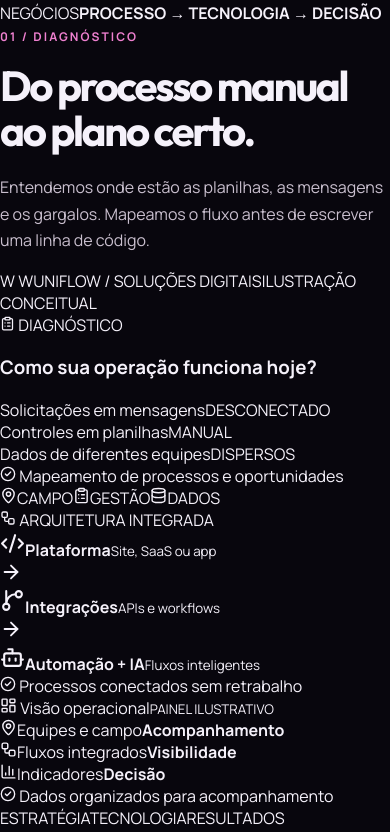
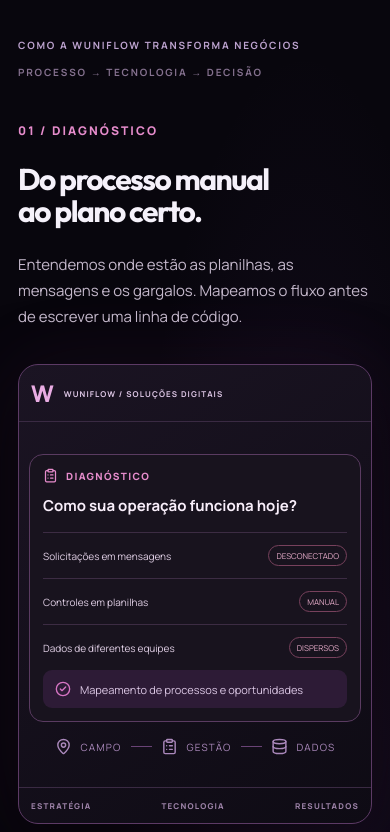
Before and after one commit to wuniflow-creator/wuniflow-landing, a React (Vite) app: page / in a window 390 px wide. Shown: the part 1227-2059 px from the top of the page. Built offline with nearby package versions, Linux system fonts and the light colour scheme.

Commit message:
style: illustrate diagnosis integrations and dashboards using WuniFlow palette

```diff
--- a/src/scroll-story.css
+++ b/src/scroll-story.css
@@ -1,25 +1,65 @@
-/* Site de 10K — seção isolada para não alterar o hero, rotas ou formulários existentes */
-.wfStory{position:relative;min-height:480px;background:#08060d;color:#f5f1fa;isolation:isolate}
-.wfStoryAnimated{height:230vh}
-.wfStorySticky{position:relative;min-height:480px;overflow:hidden;display:flex;align-items:center}
-.wfStoryAnimated .wfStorySticky{position:sticky;top:0;height:100svh;min-height:520px}
-.wfStoryMedia,.wfStoryShade{position:absolute;inset:0}
-.wfStoryMedia{overflow:hidden;z-index:-1;background:radial-gradient(circle at 70% 50%,#382043,#08060d 68%)}
-.wfStoryPoster,.wfStoryVideo{position:absolute;width:100%;height:100%;object-fit:cover;object-position:center;opacity:.28;filter:saturate(.62)}
-.wfStoryPoster{transform:scale(1.04)}
-.wfStoryVideo{z-index:1;opacity:0;transition:opacity .45s ease}
-.wfStoryVideo.isReady{opacity:.42}
-.wfStoryShade{z-index:2;background:linear-gradient(90deg,#08060df5 0%,#08060dbb 49%,#08060d55 100%),linear-gradient(0deg,#08060d 0%,transparent 28%,transparent 76%,#08060d 100%)}
-.wfStoryInner{width:min(100% - 56px,1184px);margin:auto;position:relative;padding:90px 0 80px}
-.wfStoryKicker{font-size:11px;letter-spacing:.19em;font-weight:700;color:#c8a4f0;margin:0 0 70px}
-.wfStoryCopy{max-width:720px;min-height:250px}
-.wfStoryIndex{font-size:12px;letter-spacing:.17em;color:#ef80d0;font-weight:700}
-.wfStoryCopy h2{font:700 clamp(42px,6vw,84px)/1.06 WuniOutfit,Manrope,sans-serif;letter-spacing:-.055em;margin:18px 0 21px;text-wrap:balance;animation:wfStoryEnter .4s ease-out both}
-.wfStoryCopy p{color:#c9bfce;max-width:580px;font-size:clamp(16px,1.7vw,20px);line-height:1.65;animation:wfStoryEnter .4s ease-out both}
-.wfStoryLink{display:inline-flex;align-items:center;gap:18px;color:white;border-bottom:1px solid #c63fa6;margin-top:20px;padding-bottom:9px;font-size:14px;font-weight:700}
-.wfStoryLink:focus-visible{outline:3px solid #ef80d0;outline-offset:5px}
-.wfStoryProgress{height:2px;max-width:420px;background:#f5f1fa35;margin-top:70px;overflow:hidden}
-.wfStoryProgress span{display:block;height:100%;width:100%;background:#c63fa6;transform-origin:left center}
-@keyframes wfStoryEnter{from{opacity:.5;transform:translateY(12px)}to{opacity:1;transform:translateY(0)}}
-@media(max-width:767px){.wfStory,.wfStoryAnimated{height:auto;min-height:460px}.wfStorySticky,.wfStoryAnimated .wfStorySticky{position:relative;height:auto;min-height:460px}.wfStoryInner{width:min(100% - 40px,1184px);padding:66px 0}.wfStoryKicker{line-height:1.6;margin-bottom:45px}.wfStoryCopy{min-height:0}.wfStoryProgress{margin-top:45px}.wfStoryShade{background:linear-gradient(90deg,#08060de8,#08060d99),linear-gradient(0deg,#08060d,transparent)}}
-@media(prefers-reduced-motion:reduce){.wfStory,.wfStoryAnimated{height:auto;min-height:460px}.wfStoryAnimated .wfStorySticky{position:relative;height:auto;min-height:460px}.wfStoryCopy h2,.wfStoryCopy p{animation:none}.wfStoryVideo{display:none}}
+/* WuniFlow Site de 10K: experiência editorial sobre serviços reais; isolada do resto do site. */
+.wfStory{background:#08060d;color:#f5f1fa;position:relative;isolation:isolate;overflow:clip}
+.wfStoryAnimated{height:300vh;overflow:visible}
+.wfStorySticky{position:relative;padding:82px 0;background:radial-gradient(ellipse at 78% 42%,rgba(117,66,166,.16),transparent 48%),#08060d}
+.wfStoryAnimated .wfStorySticky{position:sticky;top:0;height:100svh;min-height:650px;display:flex;align-items:center;padding:30px 0}
+.wfStoryContainer{width:min(100% - 56px,1240px);margin:0 auto}
+.wfStoryHeading{display:flex;justify-content:space-between;gap:12px;align-items:center;color:#bda3cf;font-size:10px;letter-spacing:.18em;font-weight:700;margin-bottom:44px}
+.wfStoryHeading strong{font-size:10px;color:#85718f}
+.wfStoryGrid{display:grid;grid-template-columns:.92fr 1.08fr;gap:clamp(35px,5vw,80px);align-items:center}
+.wfStoryCopy{max-width:550px}
+.wfStoryIndex{color:#e68ccc;font-weight:800;font-size:12px;letter-spacing:.17em}
+.wfStoryCopy h2{font:700 clamp(39px,4.7vw,67px)/1.06 WuniOutfit,Manrope,sans-serif;letter-spacing:-.05em;margin:24px 0;text-wrap:balance;animation:wfStoryFade .32s ease both}
+.wfStoryCopy p{color:#c4b8cb;font:400 clamp(15px,1.4vw,18px)/1.72 WuniManrope,Manrope,sans-serif;animation:wfStoryFade .32s ease both}
+.wfStoryLink{display:inline-flex;align-items:center;gap:13px;border-bottom:1px solid #d24bab;padding-bottom:10px;margin-top:26px;font-size:14px;font-weight:700;color:#fff}
+.wfStoryLink:focus-visible{outline:3px solid #e68ccc;outline-offset:5px}
+.wfStorySteps{display:flex;gap:24px;margin-top:44px}
+.wfStorySteps span{color:#695a70;font:700 12px WuniManrope,Manrope,sans-serif;border-top:2px solid #46324c;width:62px;padding-top:12px;transition:color .25s,border-color .25s}
+.wfStorySteps span.isActive{color:#f3b2de;border-color:#db56ad}
+.wfStoryProgress{height:2px;background:#533658;max-width:100%;margin-top:48px}
+.wfStoryProgress span{display:block;width:100%;height:100%;background:linear-gradient(90deg,#7542a6,#df5ab1);transform-origin:left}
+.wfProcessDisplay{min-width:0;background:linear-gradient(145deg,#1b1423,#0e0b14);border:1px solid #5c3a65;border-radius:20px;box-shadow:0 28px 80px #0008,0 0 80px #8f39861c;overflow:hidden}
+.wfProcessTop{display:flex;justify-content:space-between;align-items:center;gap:10px;padding:16px 20px;border-bottom:1px solid #3a2a43}
+.wfProcessBrand{display:flex;align-items:center;gap:10px;font-weight:900;color:#e9ace3;font-size:23px}
+.wfProcessBrand span{font-weight:700;font-size:10px;letter-spacing:.14em;color:#dfc8e7}
+.wfProcessDemo{font-size:9px;letter-spacing:.1em;color:#b7a2bc}
+.wfProcessViewport{height:370px;position:relative;overflow:hidden}
+.wfProcessLayers{position:absolute;inset:0}
+.wfProcessLayer{position:absolute;inset:0;padding:28px;display:flex;align-items:center;justify-content:center;flex-direction:column;gap:16px;opacity:0;transform:translateY(20px) scale(.97);pointer-events:none;transition:opacity .4s,transform .4s}
+.wfProcessLayer.isActive{opacity:1;transform:none}
+.wfProcessPanel{width:100%;max-width:460px;border:1px solid #5a3b61;background:#18131e;border-radius:14px;padding:22px}
+.wfProcessTag,.wfProcessSystemLabel{display:flex;gap:8px;align-items:center;color:#e68ccc;font-size:10px;letter-spacing:.13em;font-weight:800}
+.wfProcessPanel h3{font-size:18px;margin:12px 0 16px;color:#f9effb}
+.wfProcessField{display:flex;align-items:center;justify-content:space-between;gap:10px;border-top:1px solid #3c2c43;padding:12px 0;font-size:12px;color:#e2d1e7}
+.wfProcessPill{font-size:9px;color:#e5abc8;border:1px solid #77415c;border-radius:15px;padding:4px 7px;white-space:nowrap}
+.wfProcessInsight{display:flex;align-items:center;gap:9px;color:#dbc7e4;font-size:11px;background:#4e2a5b66;border-radius:9px;padding:11px 12px;width:100%}
+.wfProcessInsight svg{color:#d775c4;flex-shrink:0}
+.wfProcessSideNote{display:flex;align-items:center;gap:9px;color:#ab89bc;font-size:10px;letter-spacing:.12em}
+.wfProcessSideNote i{display:block;width:21px;height:1px;background:#694376}
+.wfProcessFlow{width:100%;display:flex;align-items:center;justify-content:center;gap:8px}
+.wfProcessNode{min-width:0;flex:1;min-height:140px;display:flex;flex-direction:column;align-items:center;justify-content:center;gap:9px;border:1px solid #654275;border-radius:13px;background:linear-gradient(135deg,#36213f,#17101c);text-align:center;padding:10px}
+.wfProcessNode svg{color:#db86cc}
+.wfProcessNode b{font-size:12px;line-height:1.2}
+.wfProcessNode small{color:#baa6c2;font-size:10px;line-height:1.4}
+.wfProcessConnector{color:#ce7bc5;flex:none}
+.wfProcessSystemLabel{align-self:flex-start}
+.wfProcessDashboard{width:100%;border:1px solid #5a3b61;border-radius:14px;padding:19px;background:#18131e}
+.wfProcessDashboardTitle{display:flex;justify-content:space-between;align-items:center;gap:8px}
+.wfProcessDashboardTitle>span{display:flex;align-items:center;gap:7px;font-size:13px;font-weight:700}
+.wfProcessDashboardTitle>small{font-size:9px;color:#bb9fc2}
+.wfProcessKpis{display:grid;grid-template-columns:repeat(3,minmax(0,1fr));gap:8px;margin:18px 0}
+.wfProcessKpis>div{background:#2a1c32;border:1px solid #4b3157;border-radius:9px;padding:12px 9px;display:flex;flex-direction:column;gap:6px;min-width:0}
+.wfProcessKpis svg{color:#d18ac6}
+.wfProcessKpis span{font-size:10px;color:#bba9c5}
+.wfProcessKpis b{font-size:11px;color:#fff;overflow-wrap:anywhere}
+.wfProcessBars{height:75px;display:flex;gap:10px;align-items:end;border-bottom:1px solid #765481;padding:0 9px}
+.wfProcessBars span{flex:1;max-width:45px;background:linear-gradient(0deg,#70449c,#ca55a6);border-radius:4px 4px 0 0;opacity:.88}
+.wfProcessDashboard .wfProcessInsight{margin-top:14px}
+.wfProcessBottom{display:flex;justify-content:space-between;gap:10px;padding:14px 20px;border-top:1px solid #3a2a43;color:#9b81a6;font-size:9px;letter-spacing:.15em;font-weight:800}
+.wfStoryMobile{display:grid;gap:38px}
+.wfStoryMobileStage{display:grid;gap:20px}
+.wfStoryMobileStage .wfStoryCopy h2{font-size:clamp(30px,7vw,45px)}
+@keyframes wfStoryFade{from{opacity:.45;transform:translateY(9px)}to{opacity:1;transform:none}}
+@media(max-width:849px){.wfStorySticky{padding:58px 0}.wfStoryContainer{width:min(100% - 36px,700px)}.wfStoryHeading{flex-direction:column;align-items:flex-start;line-height:1.5;margin-bottom:38px}.wfProcessViewport{height:335px}.wfProcessLayer{padding:17px}.wfProcessTop{padding:12px}.wfProcessBrand span{font-size:8px}.wfProcessDemo{font-size:8px}.wfStoryMobileStage{border-bottom:1px solid #42304b;padding-bottom:35px}.wfStoryMobileStage .wfStoryCopy p{font-size:15px}}
+@media(max-width:460px){.wfProcessViewport{height:365px}.wfProcessLayer{padding:10px}.wfProcessPanel{padding:13px}.wfProcessPanel h3{font-size:15px}.wfProcessField{font-size:10px}.wfProcessPill{font-size:8px}.wfProcessNode{padding:7px 5px;min-height:125px}.wfProcessNode b{font-size:10px}.wfProcessNode small{font-size:9px}.wfProcessFlow{gap:3px}.wfProcessConnector svg{width:12px}.wfProcessKpis{gap:4px}.wfProcessKpis>div{padding:7px 5px}.wfProcessKpis b{font-size:9px}.wfProcessDashboard{padding:12px}.wfProcessDemo{display:none}.wfProcessBottom{font-size:8px;padding:12px}}
+@media(prefers-reduced-motion:reduce){.wfStoryCopy h2,.wfStoryCopy p{animation:none}.wfProcessLayer{transition:none}}
```
